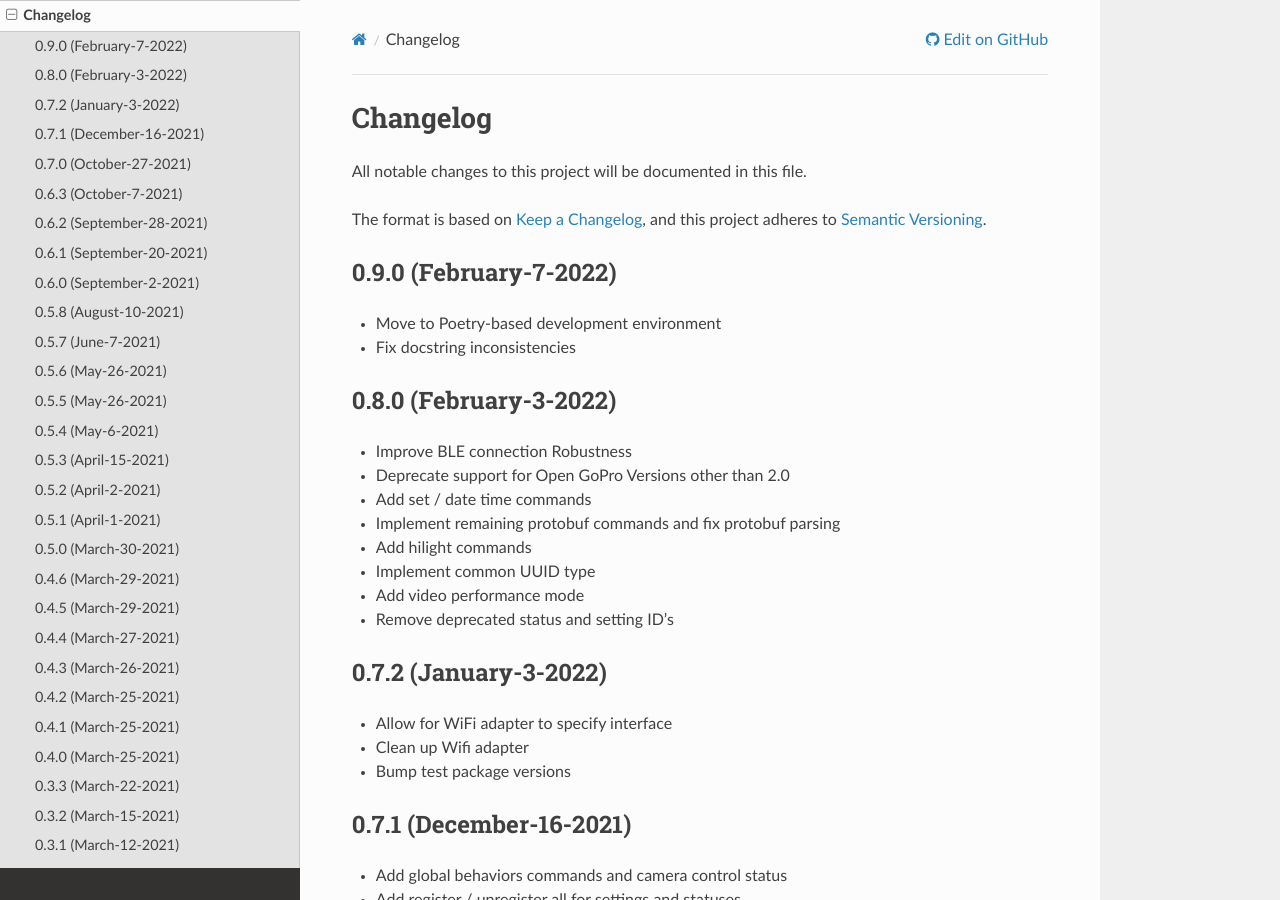
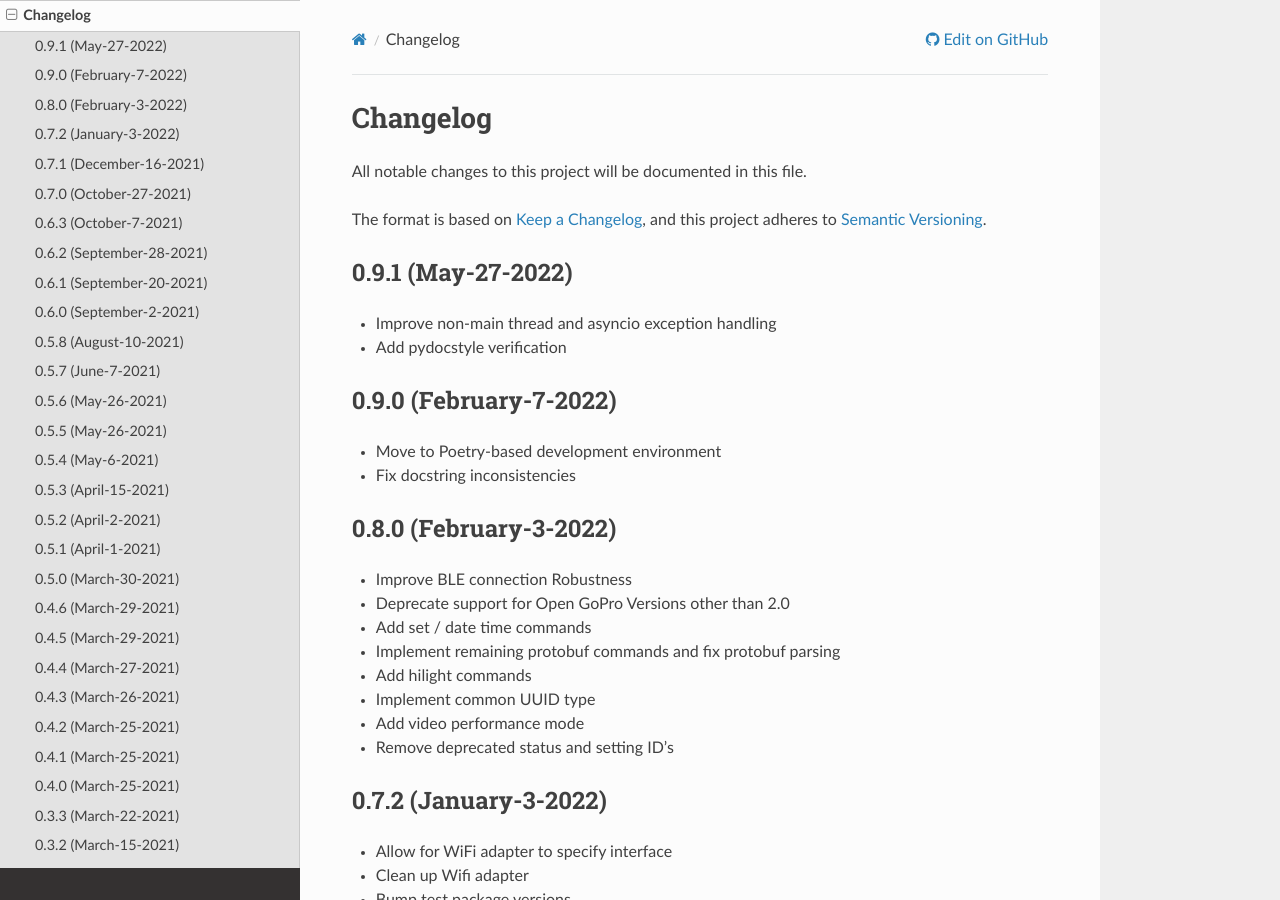
Before and after one commit to gopro/OpenGoPro, a Sphinx documentation site: the page built from demos/python/sdk_wireless_camera_control/docs/changelog.rst, in a window 1280 px wide and 900 px high. Built offline with Sphinx 7.4.7 and the Read the Docs theme 2.0.0, drawn with Linux system fonts in a browser that asks for light colours; the version number could not be read and is left out.

Commit message:
Bump python sdk version (#182)
* Bump python sdk version

```diff
--- a/demos/python/sdk_wireless_camera_control/docs/changelog.rst
+++ b/demos/python/sdk_wireless_camera_control/docs/changelog.rst
@@ -8,6 +8,11 @@ All notable changes to this project will be documented in this file.
 
 The format is based on `Keep a Changelog <https://keepachangelog.com/en/1.0.0/>`_,
 and this project adheres to `Semantic Versioning <https://semver.org/spec/v2.0.0.html>`_.
+
+0.9.1 (May-27-2022)
+-----------------------
+* Improve non-main thread and asyncio exception handling
+* Add pydocstyle verification
 
 0.9.0 (February-7-2022)
 -----------------------
```
Also changed, not shown: 1 other file.
